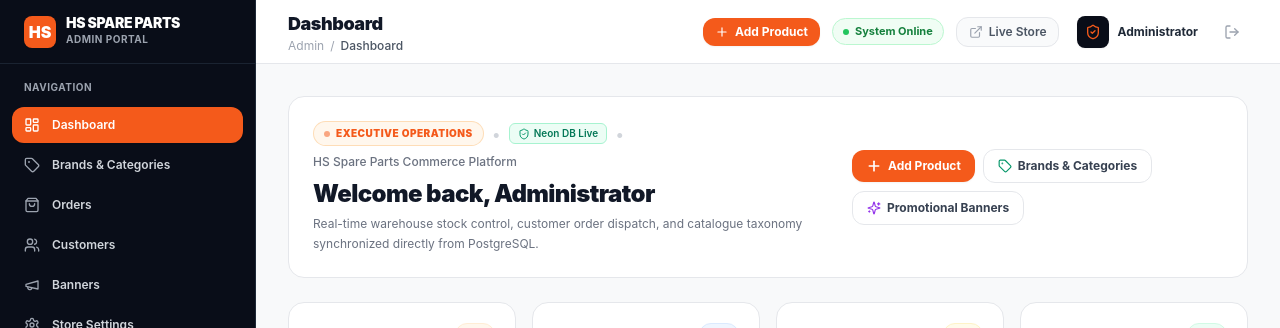
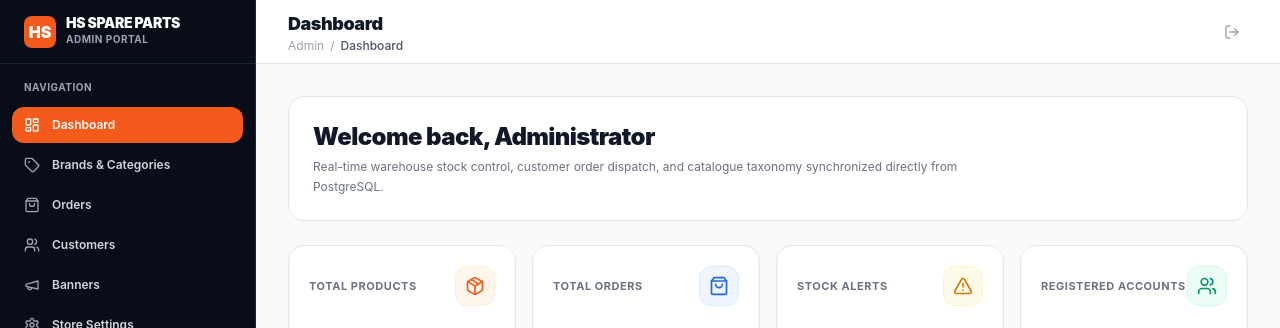
Before and after one commit to shanmugamfz786-eng/HS_Spare_parts, a Next.js app: page /admin in a window 1280 px wide. Shown: the top 328 px of the page. Built offline with nearby package versions, Linux system fonts and the light colour scheme; no server answers; the database is empty.

Commit message:
clean: remove redundant navbar and dashboard header action buttons

```diff
--- a/src/app/admin/page.tsx
+++ b/src/app/admin/page.tsx
@@ -210,53 +210,13 @@ export default async function AdminDashboardPage() {
   return (
     <div className="space-y-6">
       {/* Top Welcome Card */}
-      <div className="relative overflow-hidden bg-white p-6 rounded-2xl border border-gray-200 shadow-xs flex flex-col md:flex-row md:items-center justify-between gap-5">
-        <div className="relative z-10">
-          <div className="flex flex-wrap items-center gap-2">
-            <span className="inline-flex items-center gap-1.5 px-2.5 py-1 rounded-full text-[10px] font-black uppercase tracking-wider bg-orange-50 text-ember border border-orange-200/80">
-              <span className="w-1.5 h-1.5 rounded-full bg-ember animate-pulse" />
-              Executive Operations
-            </span>
-            <span className="text-gray-300">•</span>
-            <span className="inline-flex items-center gap-1 px-2 py-0.5 rounded-md text-[10px] font-semibold text-emerald-700 bg-emerald-50 border border-emerald-200">
-              <ShieldCheck className="w-3 h-3 text-emerald-600" />
-              Neon DB Live
-            </span>
-            <span className="text-gray-300">•</span>
-            <span className="text-xs text-gray-500 font-medium">HS Spare Parts Commerce Platform</span>
-          </div>
-          <h1 className="text-2xl font-black text-gray-900 mt-2 tracking-tight">
-            Welcome back, {currentUser.name || "Administrator"}
-          </h1>
-          <p className="text-xs text-gray-500 mt-1 max-w-2xl leading-relaxed">
-            Real-time warehouse stock control, customer order dispatch, and catalogue taxonomy synchronized directly from PostgreSQL.
-          </p>
-        </div>
-
-        {/* Action Pill Buttons */}
-        <div className="relative z-10 flex flex-wrap items-center gap-2">
-          <Link
-            href="/admin/products/new"
-            className="btn-primary text-xs py-2 px-3.5 rounded-xl flex items-center gap-1.5 shadow-sm font-bold transition-all hover:scale-[1.02] active:scale-[0.98]"
-          >
-            <Plus className="w-4 h-4 stroke-[2.5]" />
-            <span>Add Product</span>
-          </Link>
-          <Link
-            href="/admin/brands"
-            className="bg-white hover:bg-gray-50 border border-gray-200 text-gray-700 text-xs py-2 px-3.5 rounded-xl flex items-center gap-1.5 transition-all font-bold hover:border-gray-300 shadow-2xs"
-          >
-            <Tag className="w-3.5 h-3.5 text-emerald-600" />
-            <span>Brands & Categories</span>
-          </Link>
-          <Link
-            href="/admin/banners"
-            className="bg-white hover:bg-gray-50 border border-gray-200 text-gray-700 text-xs py-2 px-3.5 rounded-xl flex items-center gap-1.5 transition-all font-bold hover:border-gray-300 shadow-2xs"
-          >
-            <Sparkles className="w-3.5 h-3.5 text-purple-600" />
-            <span>Promotional Banners</span>
-          </Link>
-        </div>
+      <div className="bg-white p-6 rounded-2xl border border-gray-200 shadow-xs">
+        <h1 className="text-2xl font-black text-gray-900 tracking-tight">
+          Welcome back, {currentUser.name || "Administrator"}
+        </h1>
+        <p className="text-xs text-gray-500 mt-1 max-w-2xl leading-relaxed">
+          Real-time warehouse stock control, customer order dispatch, and catalogue taxonomy synchronized directly from PostgreSQL.
+        </p>
       </div>
 
       {/* KPI Cards Grid */}
--- a/src/components/admin/admin-header.tsx
+++ b/src/components/admin/admin-header.tsx
@@ -3,7 +3,7 @@
 import React from "react";
 import Link from "next/link";
 import { usePathname, useRouter } from "next/navigation";
-import { Menu, ShieldCheck, LogOut, ExternalLink, Plus } from "lucide-react";
+import { Menu, LogOut } from "lucide-react";
 import type { SafeUser } from "@/features/auth/service";
 import { logoutAction } from "@/features/auth/actions";
 
@@ -69,51 +69,14 @@ export function AdminHeader({ user, onOpenSidebar }: AdminHeaderProps) {
         </div>
       </div>
 
-      {/* Right Section: Badges & Profile Shortcut */}
-      <div className="flex items-center gap-2.5 sm:gap-3">
-        <Link
-          href="/admin/products/new"
-          className="inline-flex items-center gap-1.5 text-xs font-bold text-white bg-ember hover:bg-ember-deep px-3 py-1.5 rounded-xl transition-colors shadow-sm"
-          title="Add New Product"
-        >
-          <Plus className="w-3.5 h-3.5" />
-          <span className="hidden sm:inline">Add Product</span>
-        </Link>
-
-        <span className="hidden md:inline-flex items-center gap-1.5 text-[11px] font-bold text-green-700 bg-green-50 border border-green-200 px-2.5 py-1 rounded-full">
-          <span className="w-1.5 h-1.5 rounded-full bg-green-500 animate-pulse" />
-          <span>System Online</span>
-        </span>
-
-        <Link
-          href="/"
-          target="_blank"
-          className="hidden sm:inline-flex items-center gap-1.5 text-xs font-semibold text-gray-600 hover:text-ember bg-gray-50 hover:bg-gray-100 border border-gray-200 px-3 py-1.5 rounded-xl transition-colors"
-        >
-          <ExternalLink className="w-3.5 h-3.5 text-gray-400" />
-          <span>Live Store</span>
-        </Link>
-
-        {/* Profile Link */}
-        <Link
-          href="/admin/profile"
-          className="flex items-center gap-2 p-1.5 rounded-xl hover:bg-gray-100 text-gray-700 transition-colors"
-          title="Admin Profile"
-        >
-          <div className="w-8 h-8 rounded-lg bg-[#090D18] text-white flex items-center justify-center text-xs font-bold shadow-sm">
-            <ShieldCheck className="w-4 h-4 text-ember" />
-          </div>
-          <span className="hidden lg:inline text-xs font-bold text-gray-800">
-            {user?.name || "Admin"}
-          </span>
-        </Link>
-
-        {/* Logout */}
+      {/* Right Section: Sign Out */}
+      <div className="flex items-center gap-2">
         <button
           type="button"
           onClick={handleLogout}
           className="p-2 text-gray-400 hover:text-red-600 hover:bg-red-50 rounded-xl transition-colors focus:outline-none"
           title="Sign Out"
+          aria-label="Sign out"
         >
           <LogOut className="w-4 h-4" />
         </button>
```
